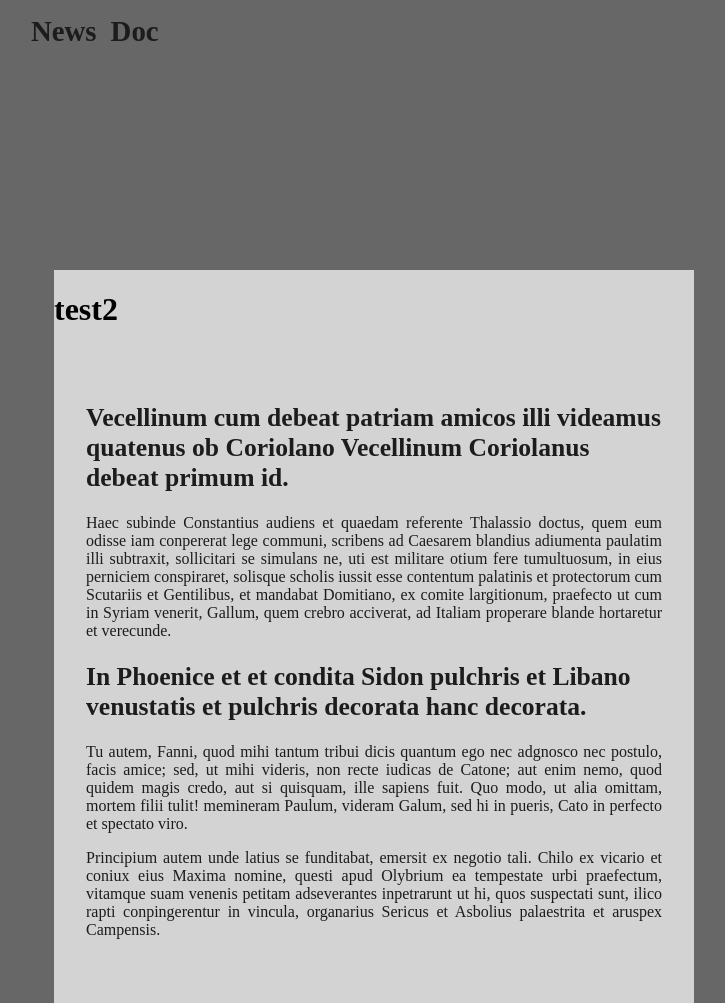
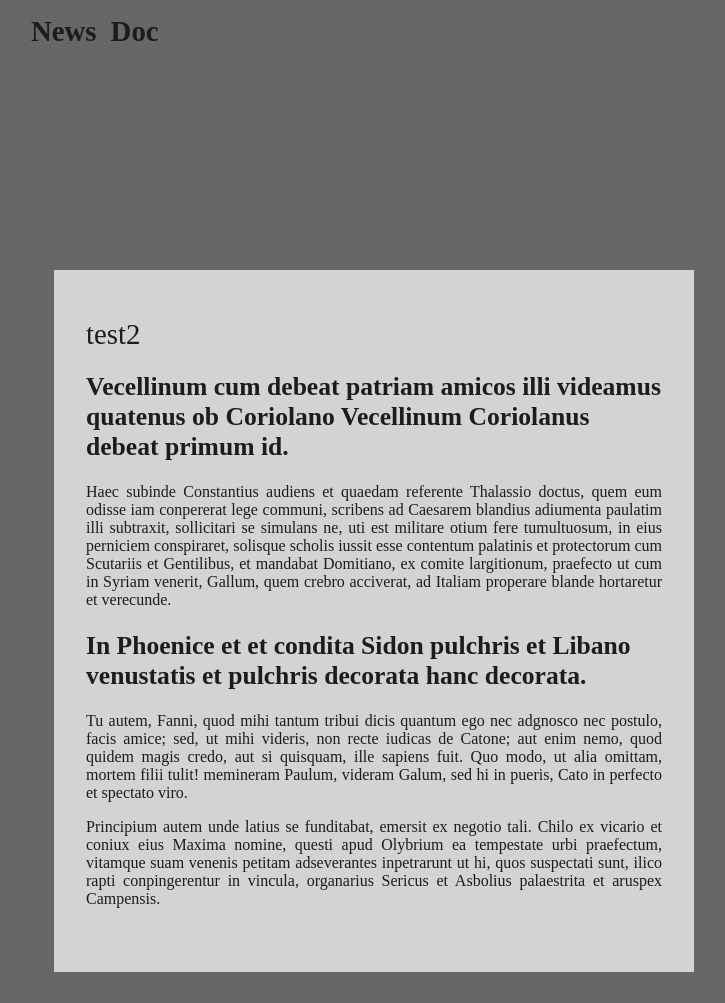
Before and after one commit to romainringenbach/Penguin, a Jekyll site: the page built from index.html, in a window 1280 px wide. Shown: the whole page, without its empty margins (266-991 px from the left). Built offline with Jekyll 4.4.1, drawn with Linux system fonts in a browser that asks for light colours; after the commit the page ends 972 px from its top, so only the background shows below that.

Commit message:
improve division in .content div

```diff
--- a/index.html
+++ b/index.html
@@ -14,13 +14,17 @@
              {% for post in posts %}
                {% if post.url %}
                  <li>
-                    {% for category_date in site.project_categories_with_dates %}
-                   		{% if category.first == category_date %}
-                   			<time>{{ post.date | date: "%-d %B %Y" }}</time>
-                   		{% endif %}
-                    {% endfor %}
-                   <h1>{{ post.title }}</h1>
-                   <article>{{ post.content }}</article>
+                   <article>
+                     <div class="article-header">
+                      <title>{{ post.title }}</title>
+                      {% for category_date in site.project_categories_with_dates %}
+                        {% if category.first == category_date %}
+                          <time>{{ post.date | date: "%-d %B %Y" }}</time>
+                        {% endif %}
+                      {% endfor %}
+                      </div>
+                    {{ post.content }}
+                    </article>
                  </li>
                {% endif %}
              {% endfor %}
```
